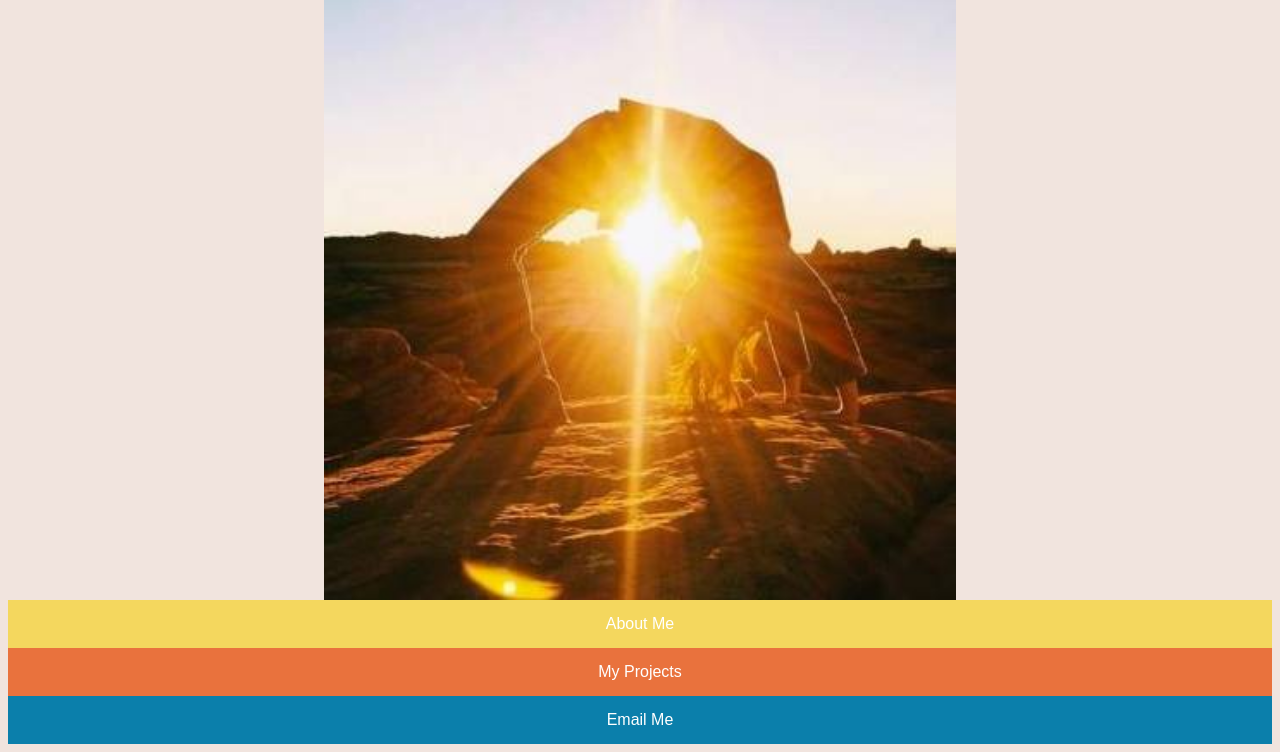
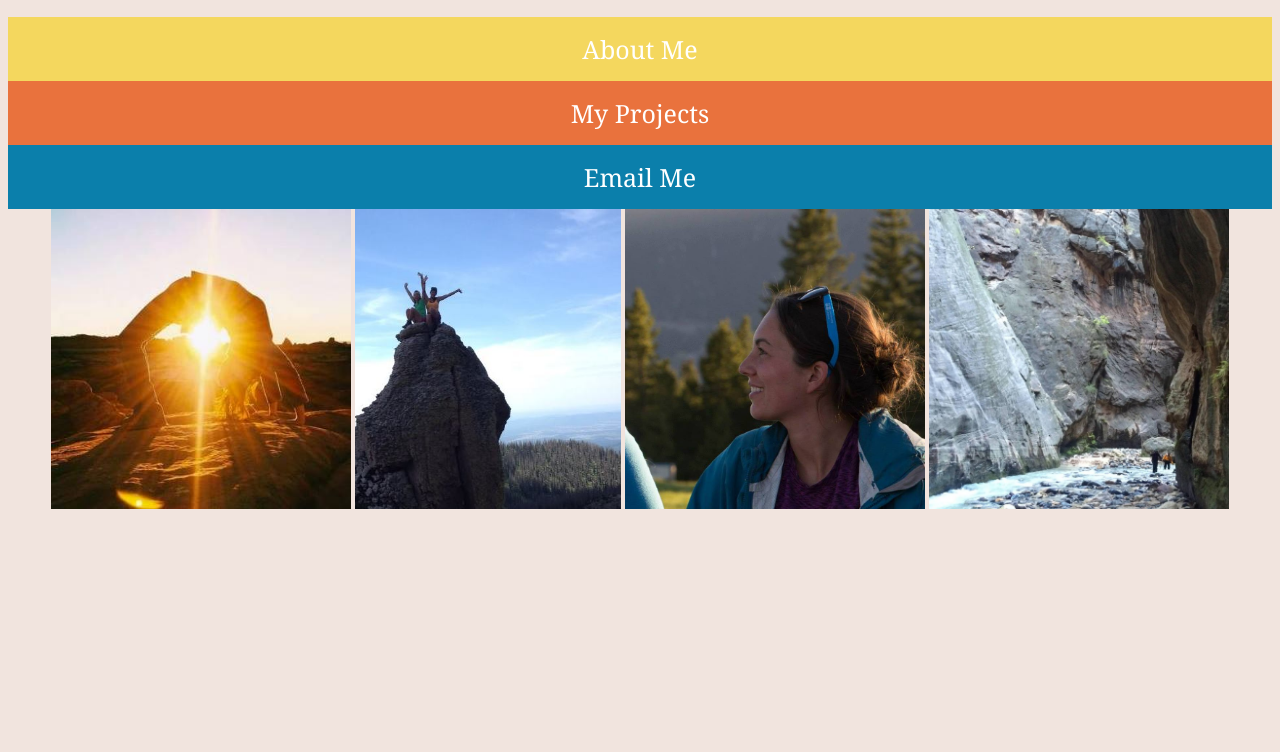
Before and after one commit to mandykparson/my-website, a plain HTML site: page index.html in a window 1280 px wide. Shown: the part 118-870 px from the top of the page. After the commit the page ends 800 px from the top, so only its background shows below. Drawn offline with Linux system fonts and the light colour scheme.

Commit message:
final touches

```diff
--- a/index.html
+++ b/index.html
@@ -3,17 +3,14 @@
         <head>
             <title>Home</title>
             <link rel="stylesheet" href="./style.css">
+            <h1>Mandy Parson</h1>
         </head>
         <body>
-            <h1>Mandy Parson</h1>
-            <img src="images/mainPic.jpg" alt="me" id="mainPic" class="center" width="200px">
             <button id="aboutMeHeader" class="button" onclick="showhide1()">About Me</button>
                 <div id="aboutMe" class="hidden">
-                    <p>My name is Mandy and I have spent the last five years teaching middle school science
-                    around Durango, CO. My husband Devon and I welcomed a baby boy into the world during the
-                    COVID-19 pandemic and have since decided to make the move up to Denver to be closer to family. I took this year
-                    off from teaching and discovered that I have a real love for coding. This is my first
-                    website and I'm excited to dive into this field and learn more!
+                    <p>Based out of the Denver area, Mandy found a love for coding while in quarantine.
+                    She is currently studying to become a software engineer through the Flatiron Shcool.
+                    Check back to see current projects and updates!
                     </p>
                 </div>
             <button id="myProjectsHeader" class="button" onclick="showhide2()">My Projects</button>
@@ -27,6 +24,13 @@
                 <div id="emailMe" class="hidden">
                     <p>mandykparson@gmail.com</p>
                 </div>
+            <div class="container">
+                <img src="images/pic1.jpg" alt="me" class="pic">
+                <img src="images/pic2.jpg" alt="me" class="pic">
+                <img src="images/pic3.jpg" alt="me" class="pic">
+                <img src="images/pic4.jpg" alt="me" class="pic">
+
+            </div>
             <script type="text/javascript" src="./index.js"></script>
         </body>
     </html>
--- a/style.css
+++ b/style.css
@@ -6,6 +6,7 @@ h2:hover {
     color: #FF00FF;
   }
    */
+
 html {
     overflow-y: auto;
     background:#f1e4de;
@@ -17,6 +18,7 @@ h1 {
     text-align: center;
     color: #7c7b89;
     text-transform: uppercase;
+    font-size: 50px;
 }
 
 .hidden {
@@ -42,23 +44,22 @@ h2 {
 .button {
     background-color: #4CAF50; /* Green */
     border: none;
-    color: white;
+    color:white;
     width: 100%;
     padding: 15px;
     text-align: center;
     text-decoration: none;
     display: inline-block;
-    font-size: 16px;
+    font-size: 25px;
+    font-family: "georgia", serif
   }
 
-  .center {
-    display: block;
-    margin-left: auto;
-    margin-right: auto;
-    width: 50%;
-  }
+.container{
+    text-align:center;
+}
 
-  #mainPic {
-    width: 50%;
-    height: auto;
-  }
+.pic {
+    display:inline-block;
+    height: 300px;
+    width: auto;
+}
```
Also changed, not shown: images/cloud.png (added), images/custom-t-shirts-palm-tree-2.png (added), images/pic1.jpg (renamed from images/mainPic.jpg), images/pic2.jpg (added), images/pic3.jpg (added), images/pic4.jpg (added), images/pic5.jpg (added), images/pic6.jpg (added), 1 other file.
